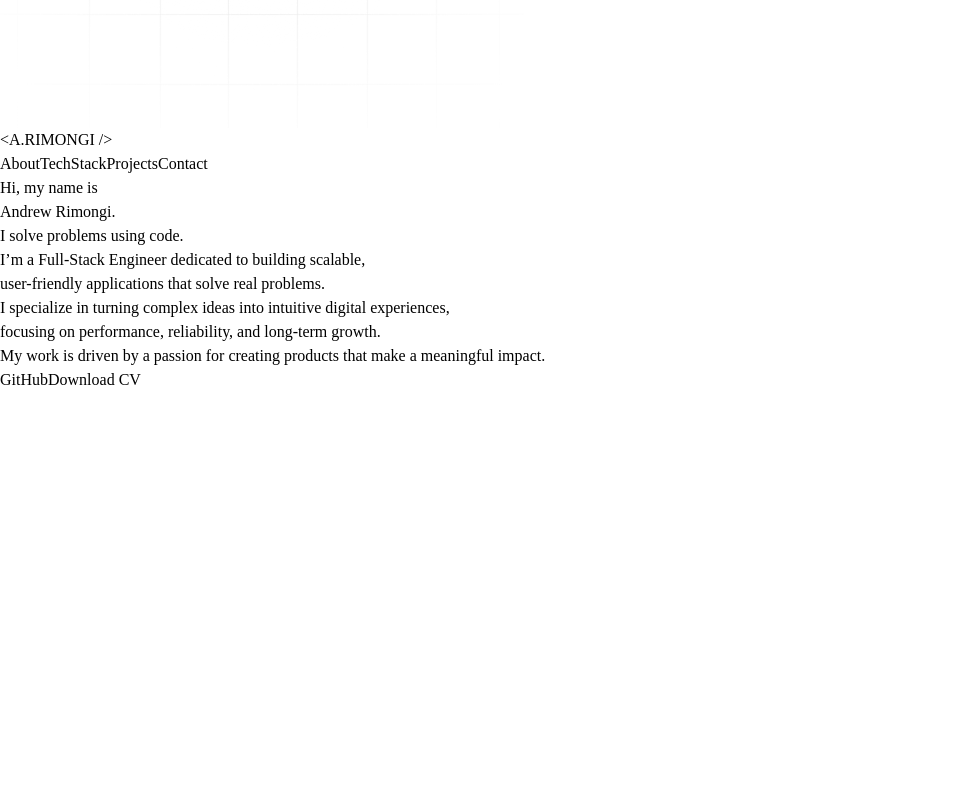
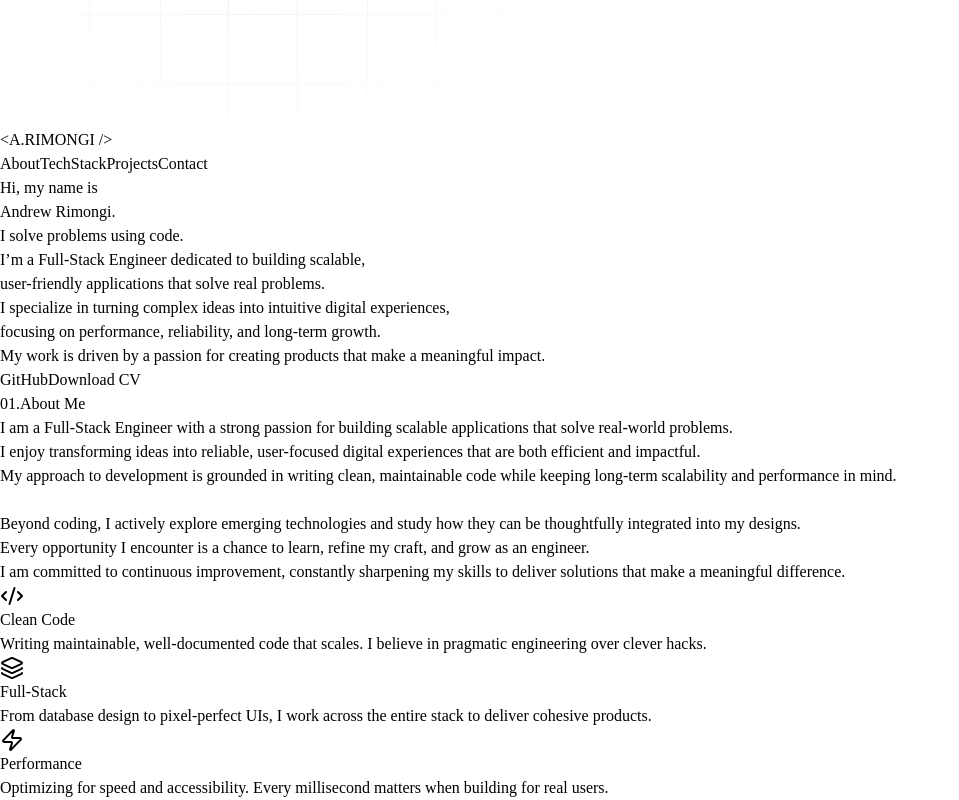
Before and after one commit to Andy-Ops254/portfolio-website, a React (Vite) app: page / in a window 1280 px wide. Shown: the part 392-1192 px from the top of the page, without its empty margins (0-959 px from the left). Before the commit the page ends 800 px from the top, so only its background shows below. Built offline with nearby package versions, Linux system fonts and the light colour scheme.

Commit message:
Feat:About and hero section complete

```diff
--- a/package.json
+++ b/package.json
@@ -10,6 +10,7 @@
     "preview": "vite preview"
   },
   "dependencies": {
+    "lucide-react": "^0.576.0",
     "react": "^19.2.0",
     "react-dom": "^19.2.0",
     "react-router-dom": "^7.13.1"
--- /dev/null
+++ b/src/Components/About.jsx
@@ -0,0 +1,77 @@
+import React from 'react'
+import {CodeXml, Layers, Zap} from 'lucide-react'
+
+
+
+function About() {
+    const highlights = [
+      {
+        icon: CodeXml,
+        title: "Clean Code",
+        description: "Writing maintainable, well-documented code that scales. I believe in pragmatic engineering over clever hacks.",
+      },
+      {
+        icon: Layers,
+        title: "Full-Stack",
+        description: "From database design to pixel-perfect UIs, I work across the entire stack to deliver cohesive products.",
+      },
+      {
+        icon: Zap,
+        title: "Performance",
+        description: "Optimizing for speed and accessibility. Every millisecond matters when building for real users.",
+      },
+    ]
+  return (
+    <div className='mx-auto max-w-6xl mt-80'>
+        <h2 className='font-bold tracking-tight text-balance sm-text-4xl'>
+            <span className='font-mono text-[#049188] text-sm underline decoration-solid decoration-[#049188]'>
+                01.
+            </span>
+
+            <span className='text-white text-4xl md:text-4xl lg:text-5xl font-serif'>
+                About Me
+            </span>
+        </h2>
+
+{/* this will be the main text for the section */}
+        <div className='flex flex-row justify-between gap-12 mt-14'>
+            <div className='lg:grid-cols-3'>
+                <p className='text-pretty leading-relaxed text-gray-400 sm:text-lg'>
+
+                    I am a Full-Stack Engineer with a strong passion for building scalable applications that solve real-world problems. <br />
+                    I enjoy transforming ideas into reliable, user-focused digital experiences that are both efficient and impactful. <br />
+                    My approach to development is grounded in writing clean, maintainable code while keeping long-term scalability and performance in mind. <br />
+
+                    <br/>
+                    Beyond coding, I actively explore emerging technologies and study how they can be thoughtfully integrated into my designs. <br />
+                    Every opportunity I encounter is a chance to learn, refine my craft, and grow as an engineer. <br />
+                    I am committed to continuous improvement, constantly sharpening my skills to deliver solutions that make a meaningful difference. <br />
+                </p>
+            </div>
+
+            {/* the side cards for this section */}
+            <div className='flex flex-col gap-6 lg:col-span-2'>
+                {
+                    highlights.map((item) => (
+                        <div className='flex gap-4 rounded-xl border border-gray-600 p-5 transition-colors hover:border-[#00bc7d]/30'>
+                        <div className='flex h-10 w-10 rounded-lg items-center justify-center shrink-0 bg-[#00bc7d]/10 text-[#00bc7d]'>
+                            <item.icon  className='h-5 w-5'/>
+                        </div>
+                        <div>
+                            <h3 className='text-sm font-semibold text-white'>
+                                {item.title}
+                            </h3>
+                            <p className='mt-1 text-sm text-gray-400 leading-relaxed'>
+                                {item.description}
+                            </p>
+                        </div>
+                        </div>
+                    ))
+                }
+            </div>
+        </div>
+    </div>
+  )
+}
+
+export default About
--- a/src/Components/App.jsx
+++ b/src/Components/App.jsx
@@ -1,6 +1,7 @@
 import React from "react"
-import About from "./Hero"
+import About from "./About"
 import Navbar from "./Navbar"
+import Hero from "./Hero"
 
 function App() {
 
@@ -15,6 +16,7 @@ function App() {
   shadow-[0_0_900px_180px_#03302d] -z-10 rounded-full blur-3xl" />
 
       <Navbar />
+      <Hero />
       <About />
     </main>
   )
```
Also changed, not shown: src/Components/Navbar.jsx (line endings or trailing spaces), 1 other file (tests, documents, lock files or other folders).
